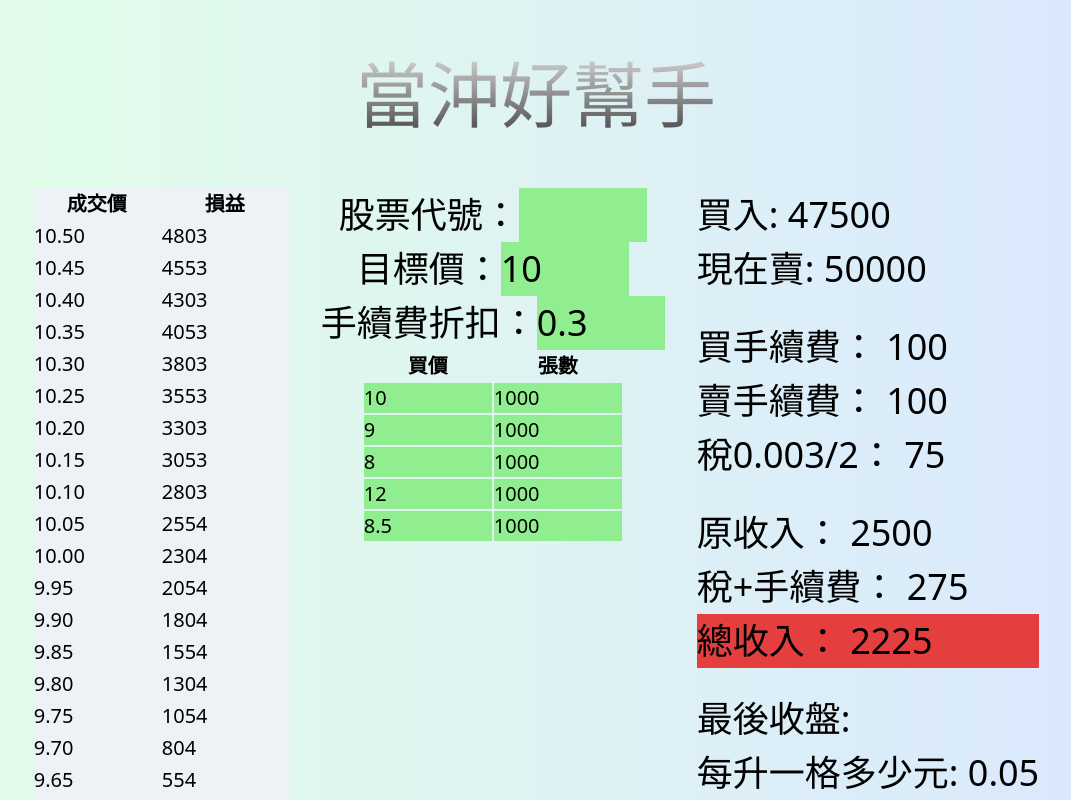
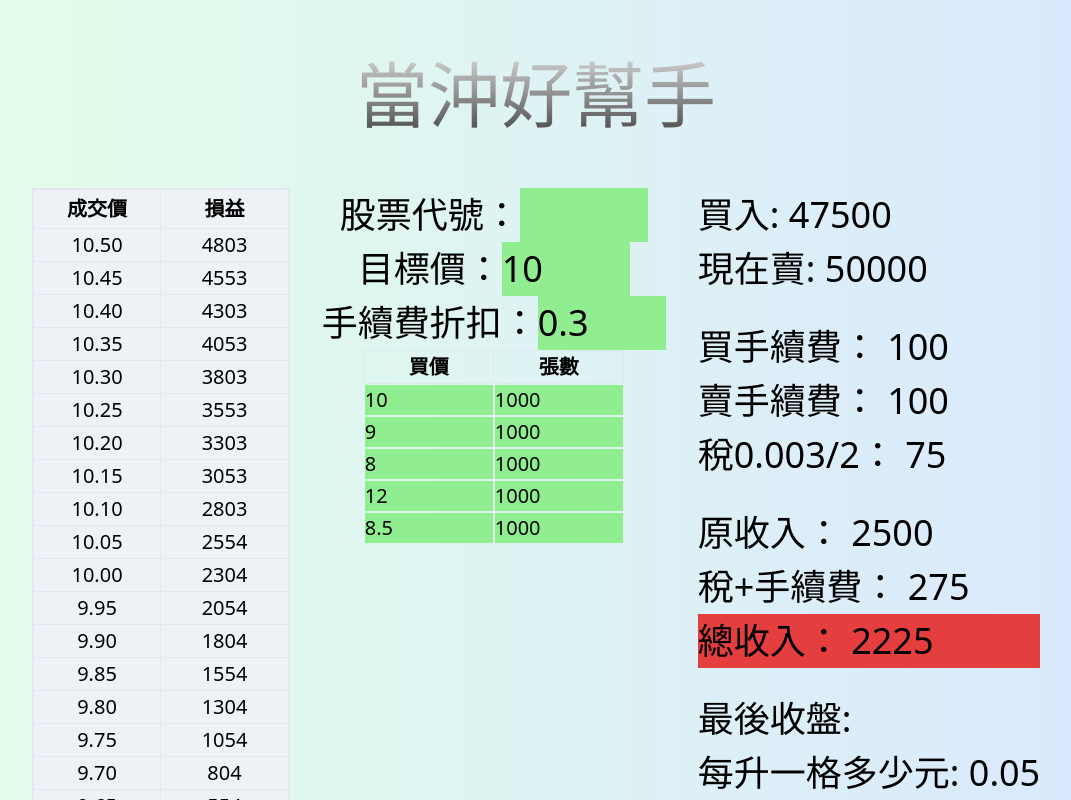
Before and after one commit to mlclmtan/vue-taiwan-day-trade-tool, a Vue app: page / in a window 1280 px wide. Shown: the top 800 px of the page, without its empty margins (104-1175 px from the left). Built offline with nearby package versions, Linux system fonts and the light colour scheme; no server answers.

Commit message:
price range design border

```diff
--- a/src/App.vue
+++ b/src/App.vue
@@ -3,8 +3,8 @@
     <h1 class="my-10">當沖好幫手</h1>
     <div class="flex justify-center">
 
-      <div class="flex flex-col h-screen mx-4">
-        <table class="text-xl bg-gray-200">
+      <div class="flex flex-col h-screen mx-4 text-center" id="priceRange">
+        <table class="text-xl bg-gray-200 border-2">
           <tr>
             <th>成交價</th>
             <th>損益</th>
@@ -217,6 +217,13 @@ th,
 td {
   width: 10vw;
 }
+#priceRange th {
+  @apply py-1;
+}
+#priceRange td,th {
+  width: 10vw;
+  @apply px-3 border;
+}
 
 input {
   background-color: lightgreen;
```
